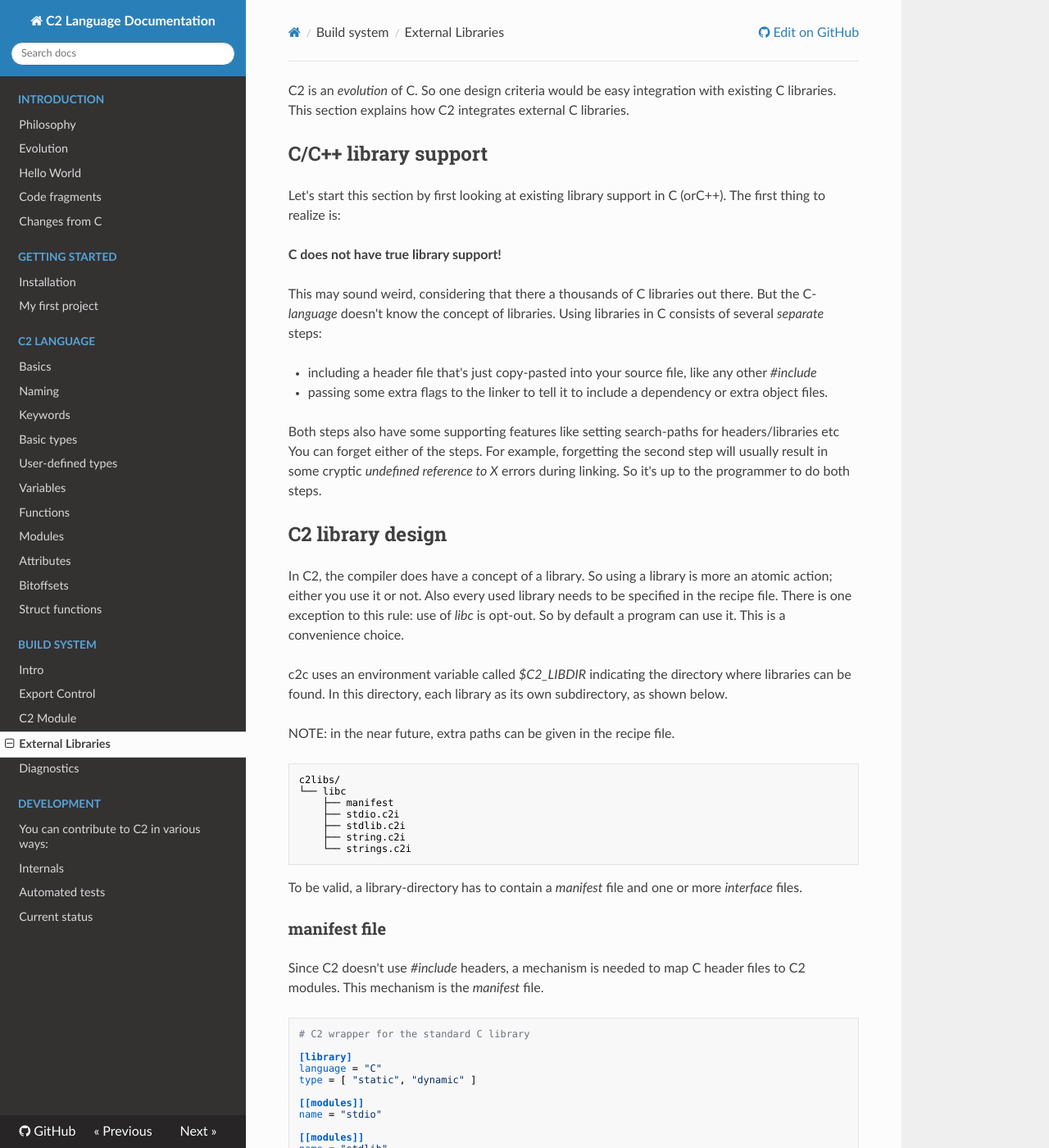
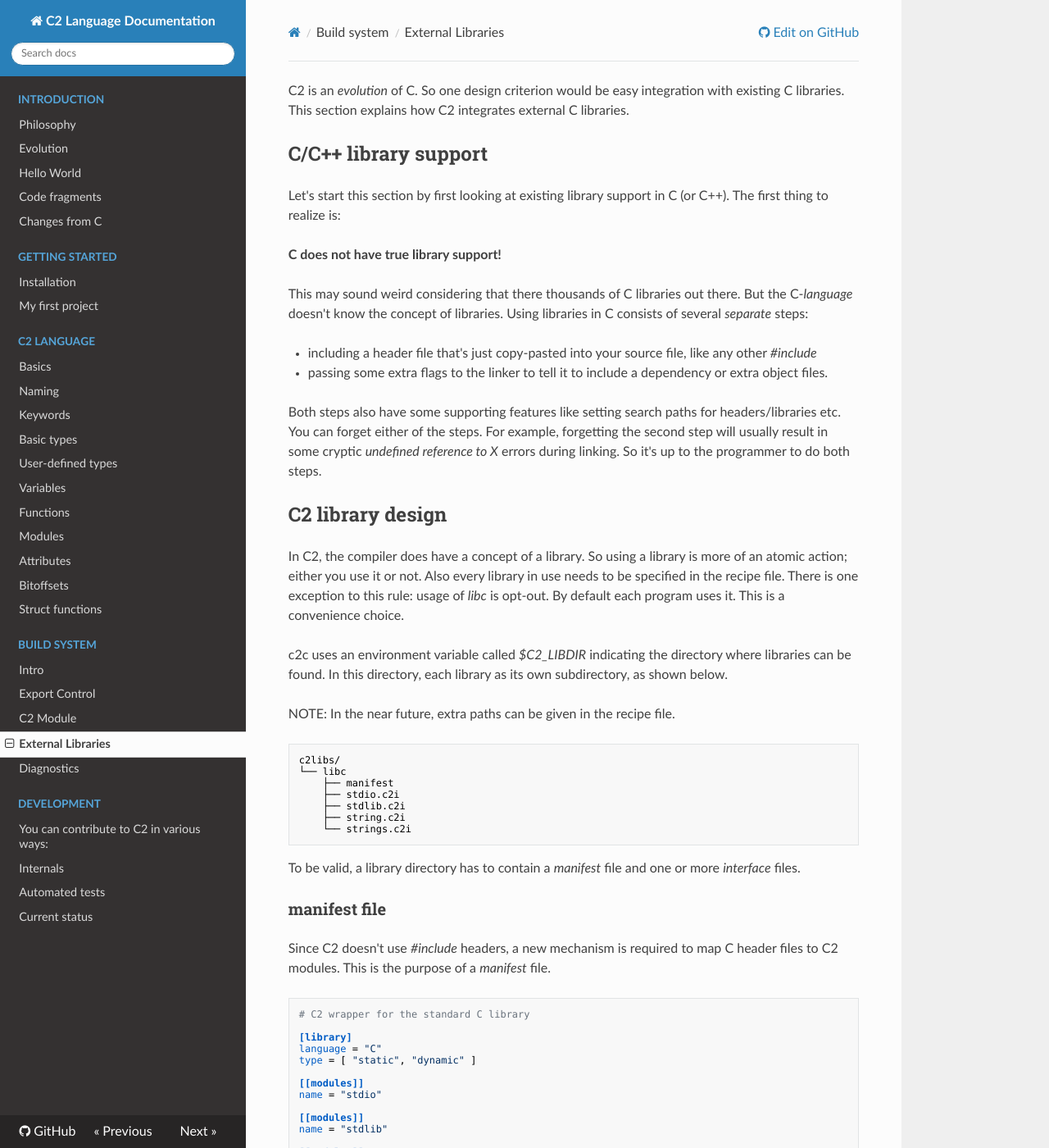
Before and after one commit to c2lang/documentation, an MkDocs documentation site: the page built from documentation/docs/build_system/libraries.md, in a window 1280 px wide and 1400 px high. Shown: the whole window at 82% size. Built offline with MkDocs 1.6.1, drawn with Linux system fonts in a browser that asks for light colours; nearby versions of some CDN libraries; old or Windows-style settings are respelled for this version of MkDocs; some of the changed text lies outside the part shown.

Commit message:
libraries: fix typos, rephrase, plural (criteria) -> singular (criterion) since we are only talking about one

````diff
--- a/documentation/docs/build_system/libraries.md
+++ b/documentation/docs/build_system/libraries.md
@@ -1,14 +1,14 @@
 
-C2 is an *evolution* of C. So one design criteria would be easy integration with
+C2 is an *evolution* of C. So one design criterion would be easy integration with
 existing C libraries. This section explains how C2 integrates external C libraries.
 
 ## C/C++ library support
-Let's start this section by first looking at existing library support in C (orC++).
+Let's start this section by first looking at existing library support in C (or C++).
 The first thing to realize is:
 
 __C does not have true library support!__
 
-This may sound weird, considering that there a thousands of C libraries out there.
+This may sound weird considering that there thousands of C libraries out there.
 But the C-*language* doesn't know the concept of libraries. Using libraries in C consists
 of several *separate* steps:
 
@@ -17,22 +17,22 @@ of several *separate* steps:
 * passing some extra flags to the linker to tell it to include a dependency or extra
 object files.
 
-Both steps also have some supporting features like setting search-paths for headers/libraries etc
+Both steps also have some supporting features like setting search paths for headers/libraries etc.
 You can forget either of the steps. For example, forgetting the second step will usually result in some
 cryptic *undefined reference to X* errors during linking. So it's up to the programmer to
 do both steps.
 
 ## C2 library design
-In C2, the compiler does have a concept of a library. So using a library is more an
-atomic action; either you use it or not. Also every used library needs to be specified
-in the recipe file. There is one exception to this rule: use of *libc* is opt-out. So by
-default a program can use it. This is a convenience choice.
+In C2, the compiler does have a concept of a library. So using a library is more of an
+atomic action; either you use it or not. Also every library in use needs to be specified
+in the recipe file. There is one exception to this rule: usage of *libc* is opt-out. By
+default each program uses it. This is a convenience choice.
 
 c2c uses an environment variable called *$C2_LIBDIR* indicating the directory where
 libraries can be found. In this directory, each library as its own subdirectory, as
 shown below.
 
-NOTE: in the near future, extra paths can be given in the recipe file.
+NOTE: In the near future, extra paths can be given in the recipe file.
 
 ```bash
 c2libs/
@@ -44,12 +44,12 @@ c2libs/
     └── strings.c2i
 ```
 
-To be valid, a library-directory has to contain a *manifest* file and one or
+To be valid, a library directory has to contain a *manifest* file and one or
 more *interface* files.
 
 ###manifest file
-Since C2 doesn't use *#include* headers, a mechanism is needed to map C header files
-to C2 modules. This mechanism is the *manifest* file.
+Since C2 doesn't use *#include* headers, a new mechanism is required to map C header
+files to C2 modules. This is the purpose of a *manifest* file.
 
 ```toml
 # C2 wrapper for the standard C library
````
Also changed, not shown: other parts of documentation/docs/build_system/libraries.md (+11 -11 lines).
